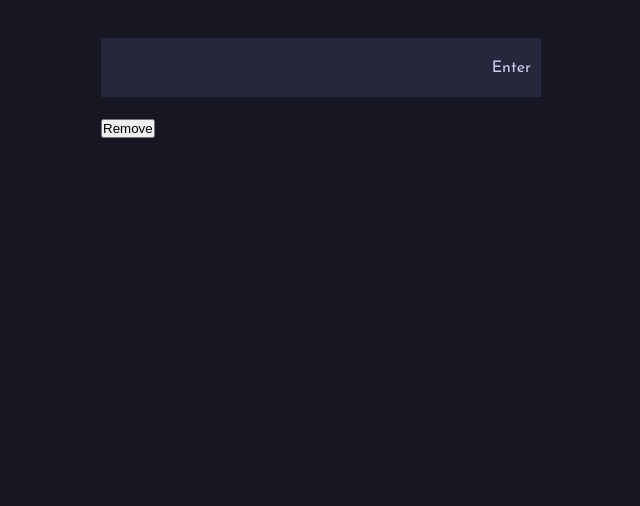
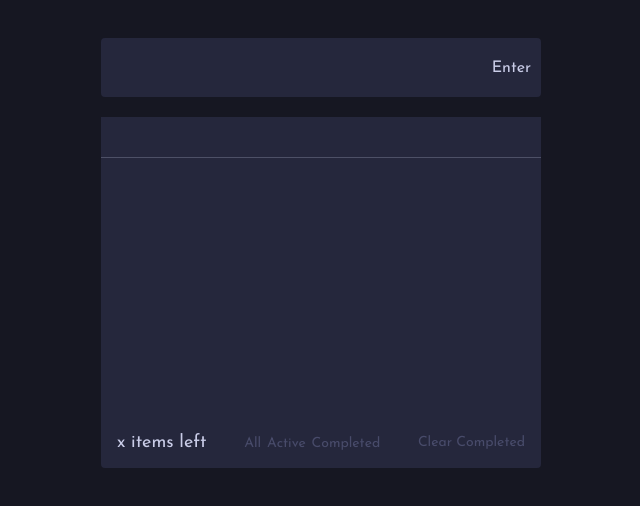
Before and after one commit to CreactickVin/todo, a plain HTML site: page index.html in a window 1280 px wide. Both pictures are taken after a click on the button "Enter". Shown: the part 98-604 px from the top of the page, without its empty margins (319-959 px from the left). Drawn offline with Linux system fonts and the light colour scheme.

Commit message:
added local storage
sends array of string

```diff
--- a/index.html
+++ b/index.html
@@ -12,23 +12,19 @@
   <title>Todo app</title>
 
   <script>
+    let dataOfCard = []
+
     function addCard() {
       const canvas = document.querySelector('.show-data-container')
       const input = document.querySelector('.user-input-card')
 
       const text = document.createElement('p')
+      text.innerText = input.value //gets user input
+      dataOfCard.push(input.value) //pushes the input into the array
 
-      const crossButton = document.createElement('button')
-      const crossSvg = document.createElement('svg')
-
-      crossSvg.innerHTML()
-
-      crossButton.appendChild(crossSvg)
-
-      text.innerText = input.value
+      localStorage.setItem('Items', JSON.stringify(dataOfCard))
 
       canvas.appendChild(text)
-      canvas.appendChild(crossButton)
     }
 
     function removeCard() {
@@ -54,9 +50,9 @@
       --card-background-very-dark-blue: hsl(235, 24%, 19%);
       --card-text-light-gray: hsl(234, 39%, 85%);
       --card-text-light-gray-hover: hsl(236, 33%, 92%);
-      --card-text-dark-gray: hsl(234, 11%, 52%);
-      --card-text-very-dark-gray: hsl(233, 14%, 35%);
-      --card-text-grayish-blue: hsl(237, 14%, 26%);
+      --dark-gray: hsl(234, 11%, 52%);
+      --very-dark-gray: hsl(233, 14%, 35%);
+      --grayish-blue: hsl(235, 19%, 35%);
     }
 
     body {
@@ -91,6 +87,7 @@
       width: 100%;
       padding: 20px;
       border: none;
+      border-radius: 4px 0 0 4px;
       outline: none;
       font-family: 'Josefin Sans', sans-serif;
       font-size: inherit;
@@ -101,12 +98,16 @@
       background-color: var(--card-background-very-dark-blue);
       color: var(--card-text-light-gray);
       border: none;
+      border-radius: 0 4px 4px 0;
       padding: 10px;
       font-family: 'Josefin Sans', sans-serif;
       font-size: 16px;
     }
 
     .show-data-container {
+      border-radius: 4px 4px 0 0;
+      height:300px;
+      background: var(--card-background-very-dark-blue);
       margin-top: 20px;
     }
 
@@ -116,9 +117,31 @@
       color: var(--card-text-light-gray);
       overflow-wrap: break-word;
       width: 400px;
+      border-bottom: 1px solid var(--very-dark-gray);
       font-family: 'Josefin Sans', sans-serif;
     }
 
+    .footer-card {
+      padding: 16px;
+      background: var(--card-background-very-dark-blue);
+      color: var(--card-text-light-gray);
+      border-radius: 0 0 4px 4px;
+      display: flex;
+      font-family: 'Josefin Sans', sans-serif;
+      justify-content: space-between;
+    }
+
+    .btn-footer-card {
+      border: none;
+      background: var(--card-background-very-dark-blue);
+      color : var(--grayish-blue);
+      font-size: 14px;
+      font-family: 'Josefin Sans', sans-serif;
+    }
+
+    .utility-btn-container {
+      font-weight: 700;
+    }
   </style>
 </head>
 <body>
@@ -134,8 +157,17 @@
 
   <div class="show-data-container">
   </div>
-  <button class="btn-remove" onclick="removeCard()">Remove</button>
+<!--  <button class="btn-remove" onclick="removeCard()">Remove</button>-->
 
+  <div class="footer-card">
+    <span class="items-left"> x items left </span>
+    <div class="utility-btn-container">
+      <button class="btn-footer-card">All</button>
+      <button class="btn-footer-card">Active</button>
+      <button class="btn-footer-card">Completed</button>
+    </div>
+    <button class="btn-footer-card">Clear Completed</button>
+  </div>
 </div>
 <!--  items left-->
 <!--  All-->
```
